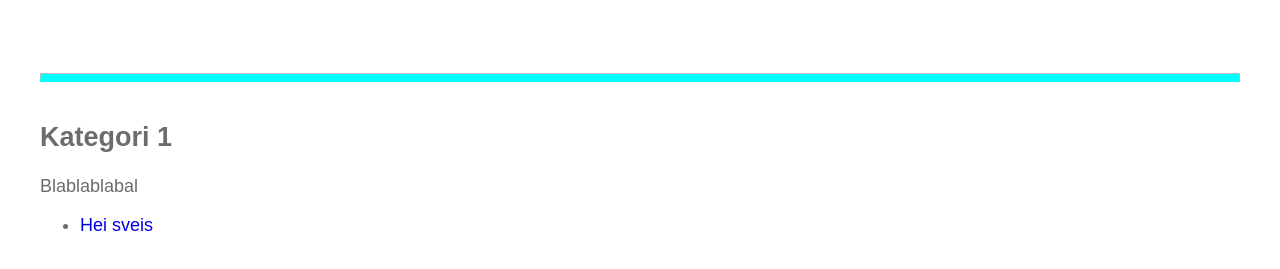
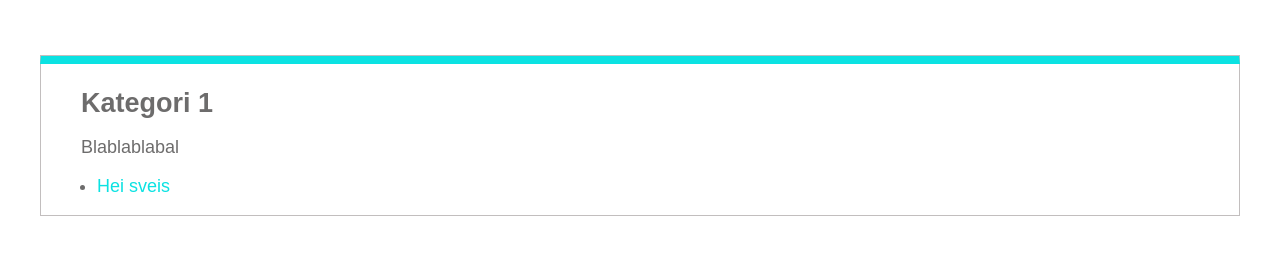
Before and after one commit to Henriettehe/uin23ak2_resource_layout_HESTSVEEN, a plain HTML site: page arbeidskrav_2/index.html in a window 1280 px wide. Shown: the part 197-466 px from the top of the page. Drawn offline with Linux system fonts and the light colour scheme.

Commit message:
Nye filer

```diff
--- a/arbeidskrav_2/index.html
+++ b/arbeidskrav_2/index.html
@@ -23,7 +23,7 @@
                 </ul>
             </nav>
         <main>
-            <section>
+            <section class="infoTab">
                 <h2>Kategori 1</h2>
                 <p>Blablablabal</p>
                     <ul>
@@ -34,6 +34,6 @@
             </section>
         </main>
     </div>
-    <script src="#"></script>
+    <script src="ressurser.js"></script>
 </body>
 </html>
--- a/arbeidskrav_2/ressurser.js
+++ b/arbeidskrav_2/ressurser.js
@@ -95,17 +95,9 @@ const resources = [
     },
 ]
 
-let menyHTML = ''
+let menyHTML = ""
 
-/*resources.map(category => {menyHTML += `<p>${category} </p>`
-    category.sources.map()
-})*/
-
-function ressursmeny(item){
-    let menyOverskrift = document.createElement('p')
-    menyOverskrift.innerHTML = item.category
-    document.querySelector('#meny ul').appendChild(menyOverskrift)
-}
+resources.map(item => item.category)
 
 
-resources.map(ressursmeny)
+console.log(resources)
--- a/arbeidskrav_2/style.css
+++ b/arbeidskrav_2/style.css
@@ -1,5 +1,5 @@
 :root {
-    --aqua: #00ffff;
+    --aqua: #0be2e2;
     --darkgray: #3c3b3bbf;
     --lightgray: #c2bebe;
     --lightergray: #e1dede;
@@ -23,12 +23,29 @@ body {
     margin-bottom: 2rem;
 }
 
-section {
-    border: var(--lightgray);
+.infoTab {
+    border: 1px solid var(--lightgray);
+    box-sizing: border-box;
+    border-top: 0;
+    padding-left: 2.5rem;
 }
 
-section a {
+.infoTab ul {
+    padding-left: 1rem;
+}
+
+.infoTab a {
     text-decoration: none;
+    color: var(--aqua);
+}
+
+.infoTab a:hover {
+    text-decoration: underline;
+}
+
+h2 {
+    margin: 0;
+    padding-top: 1.5rem;
 }
 
 .container {
@@ -71,6 +88,7 @@ header {
     border-left: 1px solid var(--lightgray);
     border-right: 1px solid var(--lightgray);
     box-sizing: border-box;
+    margin: 0;
 }
 
 .container #meny ul a:hover{
```
